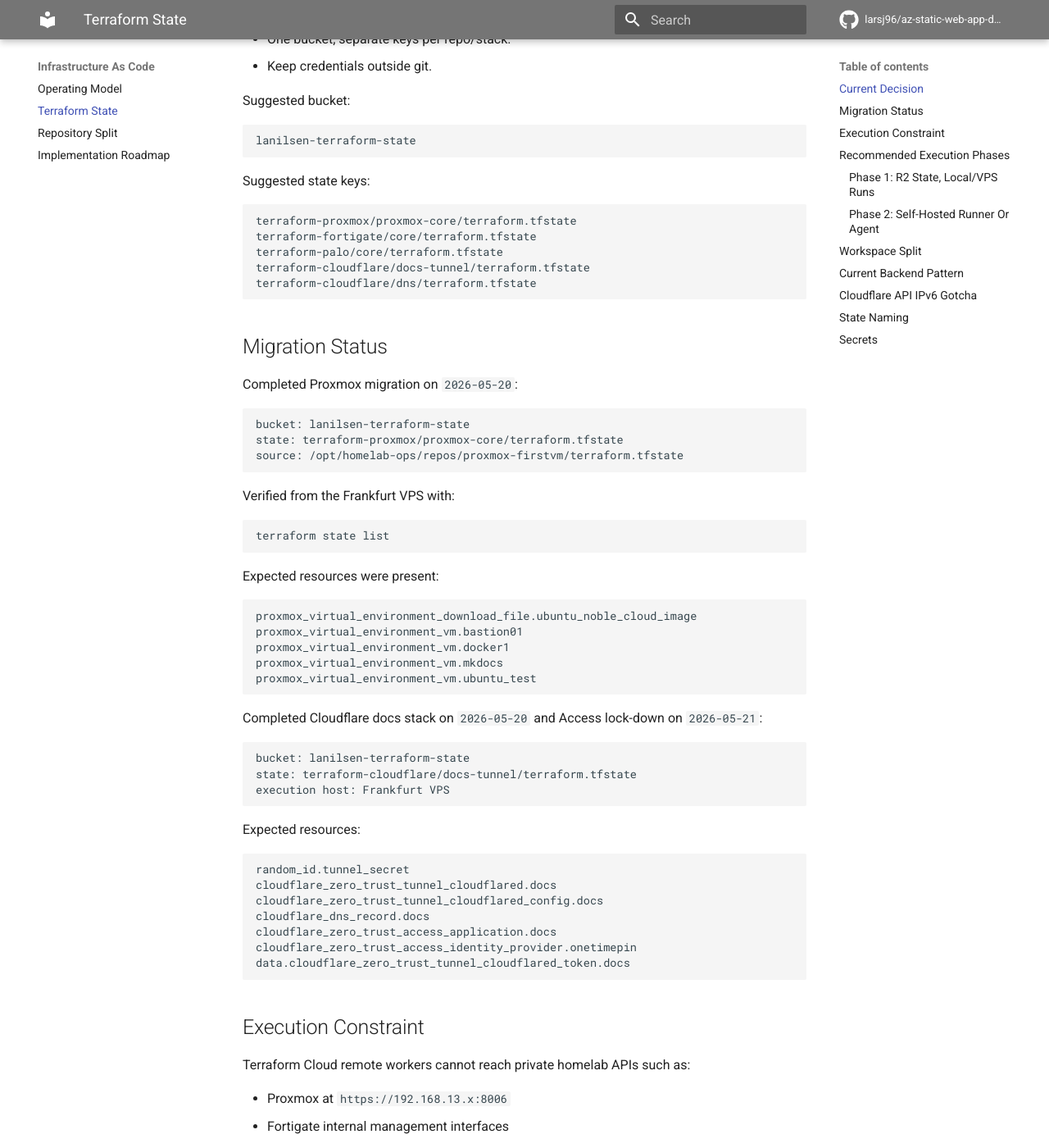
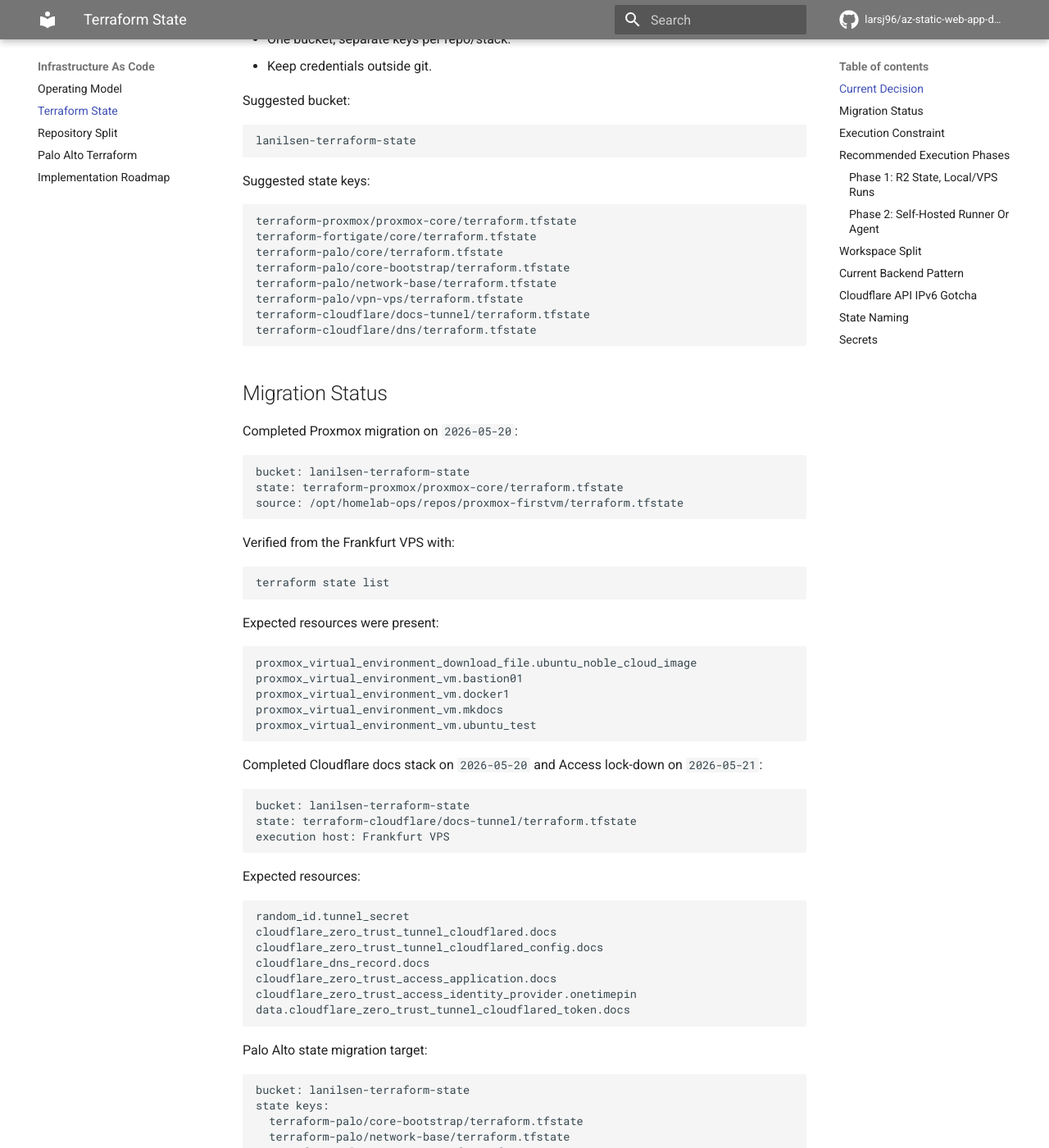
Before and after one commit to larsj96/az-static-web-app-docs, an MkDocs documentation site: the page built from docs/terraform-cloud-state.md, in a window 1280 px wide and 1400 px high, scrolled down 479 px. Shown: the whole window at 82% size. Built offline with MkDocs 1.6.1 and Material for MkDocs 9.7.7, drawn with Linux system fonts in a browser that asks for light colours; comment, search, counter and statistics services are not loaded; some of the changed text lies outside the part shown.

Commit message:
Document Palo Alto Terraform model

````diff
--- a/docs/terraform-cloud-state.md
+++ b/docs/terraform-cloud-state.md
@@ -24,6 +24,9 @@ Suggested state keys:
 terraform-proxmox/proxmox-core/terraform.tfstate
 terraform-fortigate/core/terraform.tfstate
 terraform-palo/core/terraform.tfstate
+terraform-palo/core-bootstrap/terraform.tfstate
+terraform-palo/network-base/terraform.tfstate
+terraform-palo/vpn-vps/terraform.tfstate
 terraform-cloudflare/docs-tunnel/terraform.tfstate
 terraform-cloudflare/dns/terraform.tfstate
 ```
@@ -74,6 +77,19 @@ cloudflare_zero_trust_access_identity_provider.onetimepin
 data.cloudflare_zero_trust_tunnel_cloudflared_token.docs
 ```
 
+Palo Alto state migration target:
+
+```text
+bucket: lanilsen-terraform-state
+state keys:
+  terraform-palo/core-bootstrap/terraform.tfstate
+  terraform-palo/network-base/terraform.tfstate
+  terraform-palo/vpn-vps/terraform.tfstate
+execution host: workstation behind Palo Alto, or another host that can reach the PA-510 management API
+```
+
+The old Palo Alto `network-base` and `vpn-vps` workspaces used HCP Terraform. They are being moved to R2 so Palo Alto state follows the same low-cost, per-stack model as Proxmox and Cloudflare.
+
 ## Execution Constraint
 
 Terraform Cloud remote workers cannot reach private homelab APIs such as:
@@ -109,7 +125,9 @@ The agent should have:
 | --- | --- | --- | --- |
 | `terraform-proxmox/proxmox-core` | `terraform-proxmox` | Local/VPS/runner | Proxmox cluster, VMs, templates |
 | `terraform-fortigate/core` | firewall repo | Local/VPS/runner | Fortigate base config, VLANs, policy, NAT |
-| `homelab-palo-lab` | `terraform-palo` | Local only unless needed | Palo Alto lab/firewall migration work |
+| `terraform-palo/core-bootstrap` | `terraform-palo` | Workstation/local | PA-510 hostname, NTP, bootstrap inventory |
+| `terraform-palo/network-base` | `terraform-palo` | Workstation/local | PA-510 zones, interfaces, DHCP, NAT, security policy |
+| `terraform-palo/vpn-vps` | `terraform-palo` | Workstation/local | PA-510 route-based IPsec to the Frankfurt VPS |
 | `terraform-cloudflare/docs-tunnel` | `terraform_cloudfare` / local `terraform-cloudflare` | VPS | Docs DNS, tunnel, Access app, OTP IdP |
 | `terraform-cloudflare/dns` | `terraform_cloudfare` / local `terraform-cloudflare` | Local/VPS/runner | Future shared DNS records |
 | `homelab-docs-platform` | `terraform-proxmox` + `Ansible` + `terraform_cloudfare` | VPS/bastion | VM, docs deployment, public tunnel |
--- a/mkdocs.yml
+++ b/mkdocs.yml
@@ -60,6 +60,7 @@ nav:
       - Operating Model: iac-operating-model.md
       - Terraform State: terraform-cloud-state.md
       - Repository Split: repo-split-plan.md
+      - Palo Alto Terraform: palo-alto-terraform.md
       - Implementation Roadmap: implementation-roadmap.md
   - Services:
       - Self-Hosted Docs Platform: self-hosted-docs-platform.md
````
Also changed, not shown: docs/README.md (+2 -1 lines), docs/network-model.md (+18 -0 lines), docs/palo-alto-terraform.md (added, +98 -0 lines), docs/repo-split-plan.md (+13 -1 lines).
